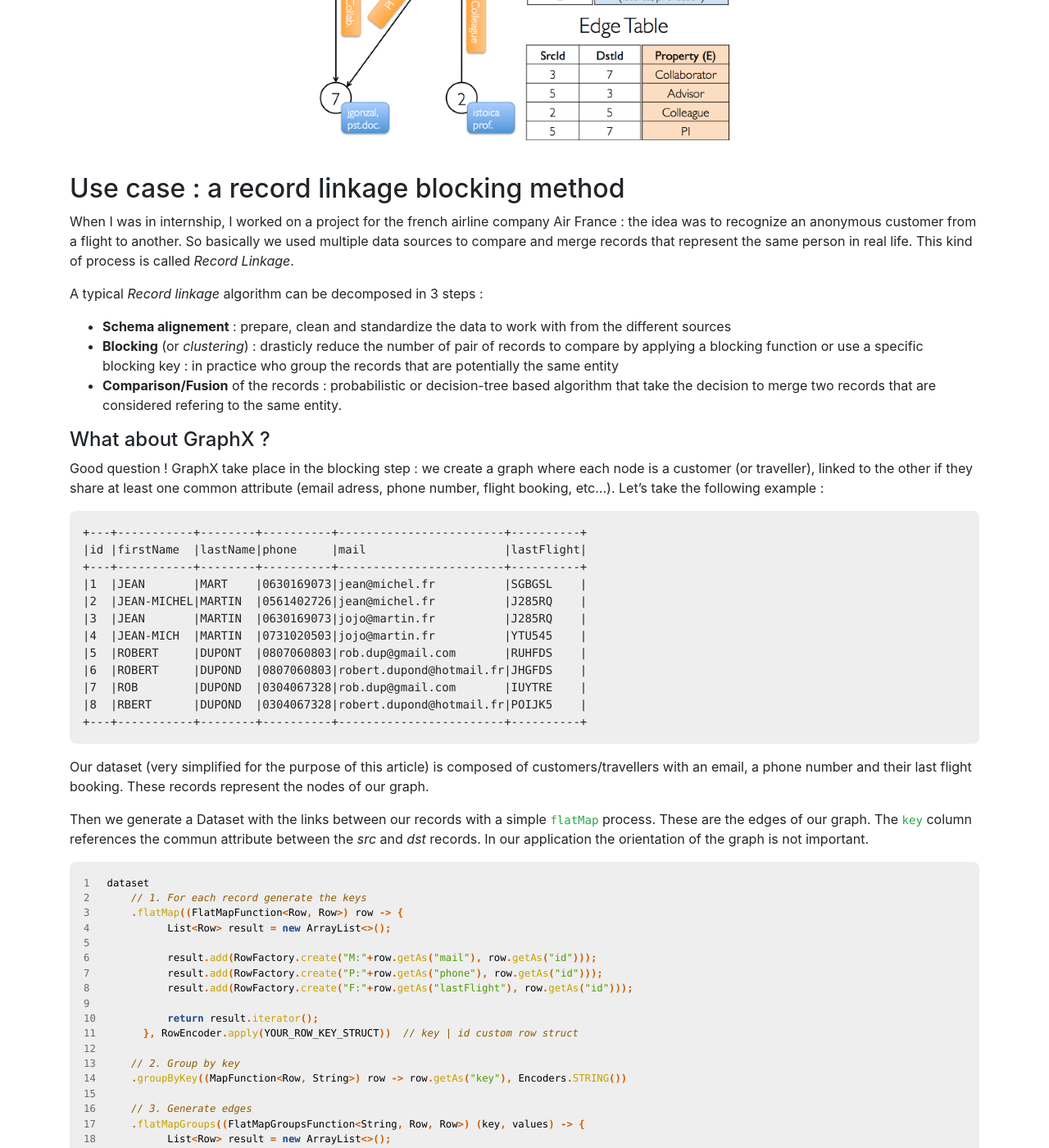
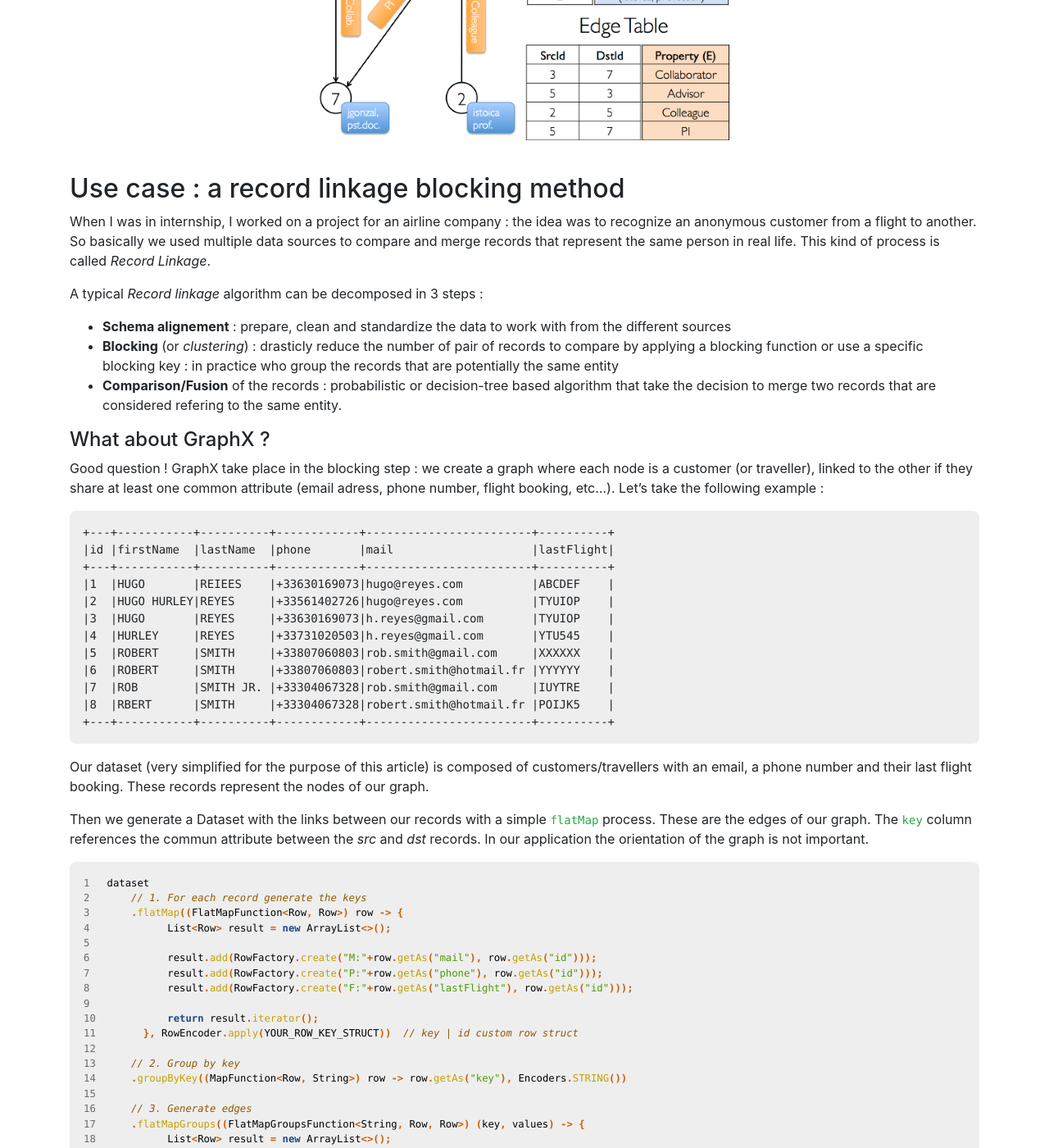
Before and after one commit to clementbosc/clementbosc.github.io, a Jekyll site: the page built from _posts/2019-06-03-scalable-advanced-blocking-method-graphx.md, in a window 1280 px wide and 1400 px high, scrolled down 528 px. Shown: the whole window at 82% size. Built offline with Jekyll 4.4.1, drawn with Linux system fonts in a browser that asks for light colours; nearby versions of some CDN libraries; some of the changed text lies outside the part shown.

Commit message:
small changes graphx

```diff
--- a/_posts/2019-06-03-scalable-advanced-blocking-method-graphx.md
+++ b/_posts/2019-06-03-scalable-advanced-blocking-method-graphx.md
@@ -21,7 +21,7 @@ A graph is composed of nodes (*vertex*) and edges on which we can attach propert
 
 ## Use case : a record linkage blocking method
 
-When I was in internship, I worked on a project for the french airline company Air France : the idea was to recognize an anonymous customer from a flight to another. So basically we used multiple data sources to compare and merge records that represent the same person in real life. This kind of process is called *Record Linkage*.
+When I was in internship, I worked on a project for an airline company : the idea was to recognize an anonymous customer from a flight to another. So basically we used multiple data sources to compare and merge records that represent the same person in real life. This kind of process is called *Record Linkage*.
 
 A typical *Record linkage* algorithm can be decomposed in 3 steps :
 * **Schema alignement** : prepare, clean and standardize the data to work with from the different sources
@@ -34,18 +34,18 @@ Good question ! GraphX take place in the blocking step : we create a graph where
 
 
 {% highlight plain_text %}
-+---+-----------+--------+----------+------------------------+----------+
-|id |firstName  |lastName|phone     |mail                    |lastFlight|
-+---+-----------+--------+----------+------------------------+----------+
-|1  |JEAN       |MART    |0630169073|jean@michel.fr          |SGBGSL    |
-|2  |JEAN-MICHEL|MARTIN  |0561402726|jean@michel.fr          |J285RQ    |
-|3  |JEAN       |MARTIN  |0630169073|jojo@martin.fr          |J285RQ    |
-|4  |JEAN-MICH  |MARTIN  |0731020503|jojo@martin.fr          |YTU545    |
-|5  |ROBERT     |DUPONT  |0807060803|rob.dup@gmail.com       |RUHFDS    |
-|6  |ROBERT     |DUPOND  |0807060803|robert.dupond@hotmail.fr|JHGFDS    |
-|7  |ROB        |DUPOND  |0304067328|rob.dup@gmail.com       |IUYTRE    |
-|8  |RBERT      |DUPOND  |0304067328|robert.dupond@hotmail.fr|POIJK5    |
-+---+-----------+--------+----------+------------------------+----------+
++---+-----------+----------+------------+------------------------+----------+
+|id |firstName  |lastName  |phone       |mail                    |lastFlight|
++---+-----------+----------+------------+------------------------+----------+
+|1  |HUGO       |REIEES    |+33630169073|hugo@reyes.com          |ABCDEF    |
+|2  |HUGO HURLEY|REYES     |+33561402726|hugo@reyes.com          |TYUIOP    |
+|3  |HUGO       |REYES     |+33630169073|h.reyes@gmail.com       |TYUIOP    |
+|4  |HURLEY     |REYES     |+33731020503|h.reyes@gmail.com       |YTU545    |
+|5  |ROBERT     |SMITH     |+33807060803|rob.smith@gmail.com     |XXXXXX    |
+|6  |ROBERT     |SMITH     |+33807060803|robert.smith@hotmail.fr |YYYYYY    |
+|7  |ROB        |SMITH JR. |+33304067328|rob.smith@gmail.com     |IUYTRE    |
+|8  |RBERT      |SMITH     |+33304067328|robert.smith@hotmail.fr |POIJK5    |
++---+-----------+----------+------------+------------------------+----------+
 {% endhighlight %}
 
 Our dataset (very simplified for the purpose of this article) is composed of customers/travellers with an email, a phone number and their last flight booking. These records represent the nodes of our graph.
@@ -93,18 +93,18 @@ dataset
 // +-----+-----+--------------------------+
 // |srcId|dstId|key                       |
 // +-----+-----+--------------------------+
-// |1    |2    |M:jean@michel.fr          |
-// |1    |3    |P:0630169073              |
-// |3    |4    |M:jojo@martin.fr          |
-// |2    |3    |F:J285RQ                  |
-// |5    |6    |P:0807060803              |
-// |6    |8    |M:robert.dupond@hotmail.fr|
-// |8    |7    |P:0304067328              |
-// |5    |7    |M:rob.dup@gmail.com       |
+// |1    |2    |M:hugo@reyes.com          |
+// |1    |3    |P:+33630169073            |
+// |3    |4    |M:h.reyes@gmail.com       |
+// |2    |3    |F:TYUIOP                  |
+// |5    |6    |P:+33807060803            |
+// |6    |8    |M:robert.smith@hotmail.fr |
+// |8    |7    |P:+33304067328            |
+// |5    |7    |M:rob.smith@gmail.com     |
 // +-----+-----+--------------------------+
 {% endhighlight %}
 
-Here, we can clearly see that we have to distinct customers : Jean-Michel Martin and Robert Dupond.
+Here, we can clearly see that we have to distinct customers : Hugo Reyes and Robert Smith.
 So, how can we group together these two entities ? Using the **connected components** of course !
 
 Some reminders from graph theory : A non directed graph *G=(V,E)* is connected when it has at least one vertex and there is a path between every pair of vertices. In our case, we want to find every connected subgraph in our graph.
```
